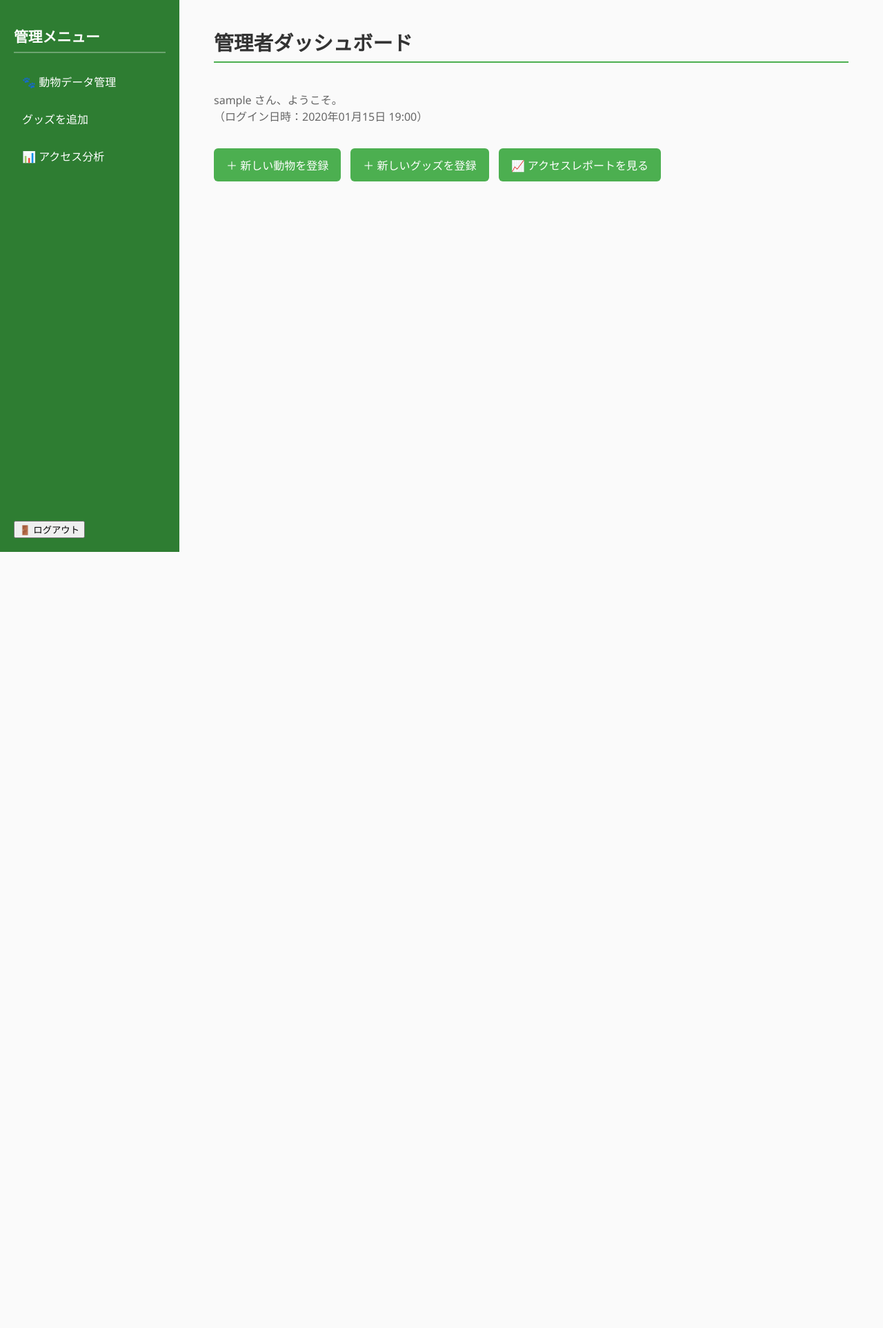
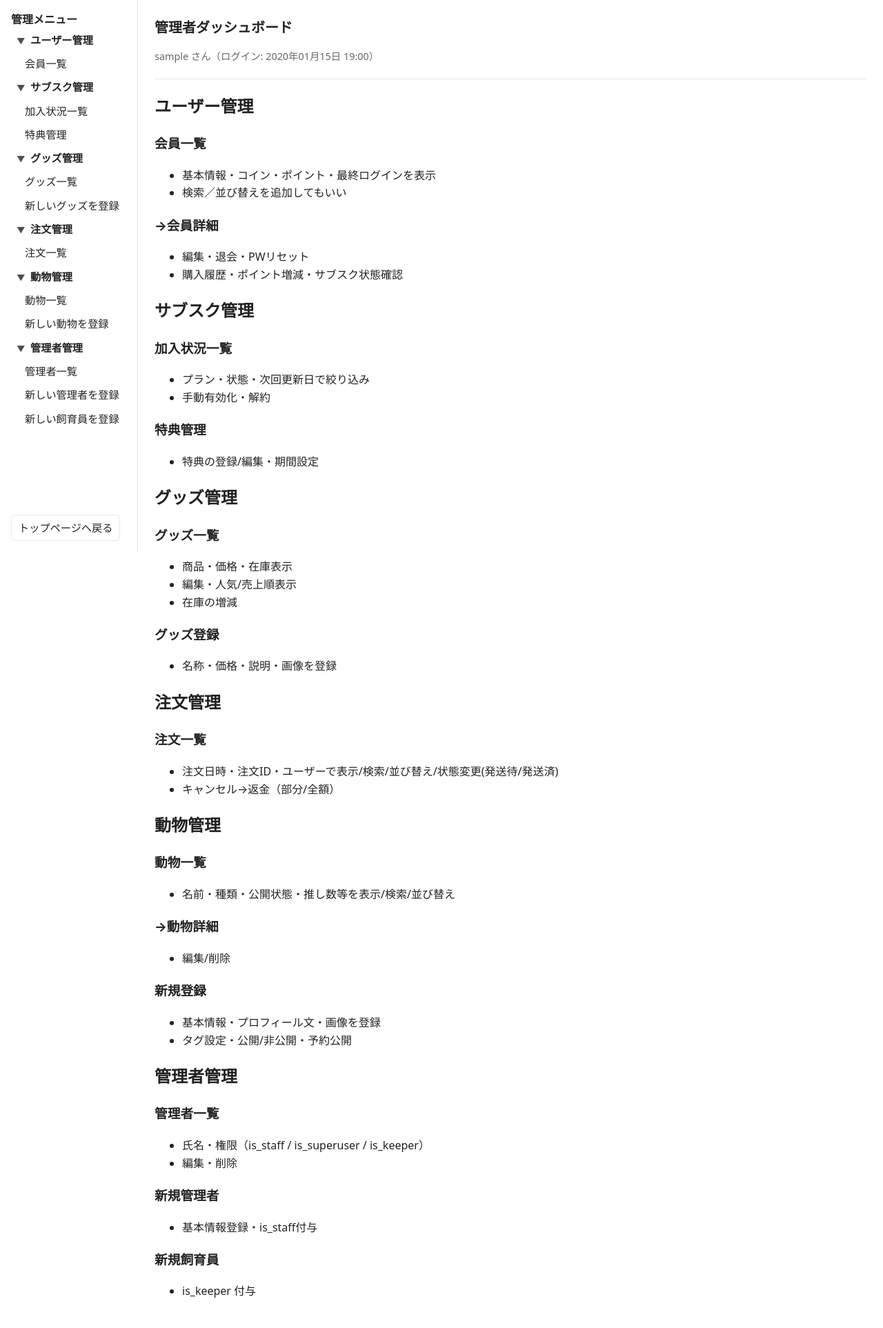
Before and after one commit to muratter93/oshiapp, a Django app: page /dashboard/ in a window 1280 px wide. Shown: the whole page at 69% size. Before the commit the page ends 800 px from the top, so only its background shows below. Run offline with Django 5.2, Linux system fonts and the light colour scheme; a user stored in the database is signed in; tables that the repository leaves empty hold one stand-in row (values such as "Sample post").

Commit message:
管理者ページの更新(ムラタ)

```diff
--- a/dashboard/templates/dashboard/dashboard.html
+++ b/dashboard/templates/dashboard/dashboard.html
@@ -1,164 +1,137 @@
+{% extends "dashboard/dashboard_base.html" %}
+
+{% block title %}管理者ダッシュボード{% endblock %}
+{% block content_title %}管理者ダッシュボード{% endblock %}
+{% block content_meta %}
+<p class="subtle">{{ user.username }} さん（ログイン: {{ user.last_login|date:"Y年m月d日 H:i" }}）</p>
+{% endblock %}
+
 {% block content %}
-<style>
-  /* 全体レイアウト */
-  .dashboard-layout {
-    display: flex;
-    min-height: 100vh; /* ← ページ全体の高さを確保 */
-    font-family: "Segoe UI", "Helvetica Neue", sans-serif;
-    margin: 0;          /* ← 外側の余白を削除 */
-    padding: 0;         /* ← 内側の余白も削除 */
-  }
 
-  /* サイドバー */
-  .dashboard-sidebar {
-    width: 220px;
-    background: #2e7d32;
-    color: #fff;
-    padding: 20px;
-    display: flex;
-    flex-direction: column;
-    justify-content: space-between;
-  }
-
-  .sidebar-header h2 {
-    font-size: 1.3rem;
-    margin-bottom: 1.2rem;
-    border-bottom: 2px solid rgba(255,255,255,0.3);
-    padding-bottom: 8px;
-  }
-
-  .sidebar-menu {
-    list-style: none;
-    padding: 0;
-    margin: 0;
-  }
-
-  .sidebar-menu li {
-    margin-bottom: 10px;
-  }
-
-  .sidebar-menu a {
-    color: #fff;
-    text-decoration: none;
-    display: block;
-    padding: 10px 12px;
-    border-radius: 6px;
-    transition: background-color 0.2s;
-  }
-
-  .sidebar-menu a:hover {
-    background-color: rgba(255,255,255,0.15);
-  }
-
-  .sidebar-footer {
-    margin-top: auto;
-  }
-
-  .sidebar-footer a {
-    color: #ffdddd;
-    text-decoration: none;
-    font-size: 0.9rem;
-  }
-
-  .sidebar-footer a:hover {
-    text-decoration: underline;
-  }
-
-  /* メイン部分 */
-  .dashboard-main {
-    flex: 1;
-    background-color: #fafafa;
-    padding: 40px 50px;
-    display: flex;
-    flex-direction: column;
-    justify-content: flex-start; /* ← 上寄せ */
-  }
-
-  .dashboard-header {
-    border-bottom: 2px solid #4caf50;
-    margin-bottom: 25px;
-    padding-bottom: 8px;
-  }
-
-  .dashboard-header h1 {
-    font-size: 1.8rem;
-    color: #333;
-    margin: 0;
-  }
-
-  .dashboard-user {
-    color: #666;
-    margin-bottom: 25px;
-  }
-
-  .dashboard-content {
-    flex-grow: 1; /* ← 内容が少ないときも伸びる */
-  }
-
-  .dashboard-content a {
-    display: inline-block;
-    background-color: #4caf50;
-    color: #fff;
-    padding: 12px 18px;
-    border-radius: 6px;
-    text-decoration: none;
-    margin: 10px 10px 10px 0;
-    transition: background-color 0.2s, transform 0.1s;
-  }
-
-  .dashboard-content a:hover {
-    background-color: #43a047;
-    transform: translateY(-1px);
-  }
-
-  /* スクロールバーを隠す微調整 */
-  html, body {
-    height: 100%;
-    margin: 0;
-    padding: 0;
-    overflow-x: hidden;
-  }
-</style>
-
-<div class="dashboard-layout">
-  <!-- 左サイドバー -->
-  <aside class="dashboard-sidebar">
-    <div>
-      <div class="sidebar-header">
-        <h2>管理メニュー</h2>
-      </div>
-      <ul class="sidebar-menu">
-        <li><a href="#">🐾 動物データ管理</a></li>
-        <li><a href="{% url 'goods:goods_admin_add' %}" class="btn btn-primary">グッズを追加</a></li>
-        <li><a href="#">📊 アクセス分析</a></li>
+<!-- ユーザー管理 -->
+<section id="users">
+  <h2>ユーザー管理</h2>
+  <div class="grid">
+    <div class="card">
+      <h3>会員一覧</h3>
+      <ul>
+        <li>基本情報・コイン・ポイント・最終ログインを表示</li>
+        <li>検索／並び替えを追加してもいい</li>
       </ul>
     </div>
+    <div class="card">
+      <h3>→会員詳細</h3>
+      <ul>
+        <li>編集・退会・PWリセット</li>
+        <li>購入履歴・ポイント増減・サブスク状態確認</li>
+      </ul>
+    </div>
+  </div>
+</section>
 
-<div class="sidebar-footer">
-  <form action="{% url 'dashboard_logout' %}" method="post" style="display:inline;">
-    {% csrf_token %}
-    <button type="submit" class="logout-button">🚪 ログアウト</button>
-  </form>
-</div>
+<!-- サブスク管理 -->
+<section id="subs">
+  <h2>サブスク管理</h2>
+  <div class="grid">
+    <div class="card">
+      <h3>加入状況一覧</h3>
+      <ul>
+        <li>プラン・状態・次回更新日で絞り込み</li>
+        <li>手動有効化・解約</li>
+      </ul>
+    </div>
+    <div class="card">
+      <h3>特典管理</h3>
+      <ul>
+        <li>特典の登録/編集・期間設定</li>
+      </ul>
+    </div>
+  </div>
+</section>
 
-  </aside>
+<!-- グッズ管理 -->
+<section id="goods">
+  <h2>グッズ管理</h2>
+  <div class="grid">
+    <div class="card">
+      <h3>グッズ一覧</h3>
+      <ul>
+        <li>商品・価格・在庫表示</li>
+        <li>編集・人気/売上順表示</li>
+        <li>在庫の増減</li>
+      </ul>
+    </div>
+    <div class="card">
+      <h3>グッズ登録</h3>
+      <ul>
+        <li>名称・価格・説明・画像を登録</li>
+      </ul>
+    </div>
+  </div>
+</section>
 
-  <!-- 右メイン -->
-  <main class="dashboard-main">
-    <div class="dashboard-header">
-      <h1>管理者ダッシュボード</h1>
+<!-- 注文管理 -->
+<section id="orders">
+  <h2>注文管理</h2>
+  <div class="card">
+    <h3>注文一覧</h3>
+    <ul>
+      <li>注文日時・注文ID・ユーザーで表示/検索/並び替え/状態変更(発送待/発送済)</li>
+      <li>キャンセル→返金（部分/全額）</li>
+    </ul>
+  </div>
+</section>
+
+<!-- 動物管理 -->
+<section id="animals">
+  <h2>動物管理</h2>
+  <div class="grid">
+    <div class="card">
+      <h3>動物一覧</h3>
+      <ul>
+        <li>名前・種類・公開状態・推し数等を表示/検索/並び替え</li>
+      </ul>
     </div>
+        <div class="card">
+      <h3>→動物詳細</h3>
+      <ul>
+        <li>編集/削除</li>
+      </ul>
+    </div>
+    <div class="card">
+      <h3>新規登録</h3>
+      <ul>
+        <li>基本情報・プロフィール文・画像を登録</li>
+        <li>タグ設定・公開/非公開・予約公開</li>
+      </ul>
+    </div>
+  </div>
+</section>
 
-    <p class="dashboard-user">
-      {{ user.username }} さん、ようこそ。
-      <br>（ログイン日時：{{ user.last_login|date:"Y年m月d日 H:i" }}）
-    </p>
+<!-- 管理者管理 -->
+<section id="admins">
+  <h2>管理者管理</h2>
+  <div class="grid">
+    <div class="card">
+      <h3>管理者一覧</h3>
+      <ul>
+        <li>氏名・権限（is_staff / is_superuser / is_keeper）</li>
+        <li>編集・削除</li>
+      </ul>
+    </div>
+    <div class="card">
+      <h3>新規管理者</h3>
+      <ul>
+        <li>基本情報登録・is_staff付与</li>
+      </ul>
+    </div>
+    <div class="card">
+      <h3>新規飼育員</h3>
+      <ul>
+        <li>is_keeper 付与</li>
+      </ul>
+    </div>
+  </div>
+</section>
 
-    <div class="dashboard-content">
-      <a href="#">＋ 新しい動物を登録</a>
-      <a href="#">＋ 新しいグッズを登録</a>
-      <a href="#">📈 アクセスレポートを見る</a>
-    </div>
-  </main>
-</div>
 {% endblock %}
--- /dev/null
+++ b/dashboard/templates/dashboard/dashboard_base.html
@@ -0,0 +1,86 @@
+{% load static %}
+<!DOCTYPE html>
+<html lang="ja">
+<head>
+  <meta charset="utf-8" />
+  <meta name="viewport" content="width=device-width, initial-scale=1" />
+  <title>{% block title %}管理画面{% endblock %}</title>
+
+  <link rel="stylesheet" href="{% static 'css/dashboard.css' %}">
+
+
+  {% block extra_css %}{% endblock %}
+  {% block extra_head %}{% endblock %}
+</head>
+<body>
+  <div class="layout">
+<!-- 左メニュー -->
+<aside class="sidebar">
+<div>
+<h2>{% block sidebar_title %}管理メニュー{% endblock %}</h2>
+<ul class="nav">
+  {% block sidebar %}
+  <li class="menu-section"><span class="menu-icon">▶</span> ユーザー管理</li>
+  <ul class="menu-items">
+    <li><a href="#">会員一覧</a></li>
+  </ul>
+
+  <li class="menu-section"><span class="menu-icon">▶</span> サブスク管理</li>
+  <ul class="menu-items">
+    <li><a href="#">加入状況一覧</a></li>
+    <li><a href="#">特典管理</a></li>
+  </ul>
+
+  <li class="menu-section"><span class="menu-icon">▶</span> グッズ管理</li>
+  <ul class="menu-items">
+    <li><a href="#">グッズ一覧</a></li>
+    <li><a href="{% url 'goods:goods_admin_add' %}">新しいグッズを登録</a></li>
+  </ul>
+
+  <li class="menu-section"><span class="menu-icon">▶</span> 注文管理</li>
+  <ul class="menu-items">
+    <li><a href="#">注文一覧</a></li>
+  </ul>
+
+  <li class="menu-section"><span class="menu-icon">▶</span> 動物管理</li>
+  <ul class="menu-items">
+    <li><a href="#">動物一覧</a></li>
+    <li><a href="#">新しい動物を登録</a></li>
+  </ul>
+
+    <li class="menu-section"><span class="menu-icon">▶</span> 管理者管理</li>
+  <ul class="menu-items">
+    <li><a href="#">管理者一覧</a></li>
+    <li><a href="#">新しい管理者を登録</a></li>
+    <li><a href="#">新しい飼育員を登録</a></li>
+  </ul>
+
+  {% endblock %}
+</ul>
+      </div>
+
+        <div class="sidebar-footer">
+        {% block sidebar_footer %}
+        <a href="{% url 'main:index' %}" class="btn">トップページへ戻る</a>
+        {% endblock %}
+</div>
+    </aside>
+
+    <!-- 右側メイン領域 -->
+    <main class="main">
+      <header class="header">
+        <h1>{% block content_title %}ダッシュボード{% endblock %}</h1>
+        {% block content_meta %}{% endblock %}
+      </header>
+
+      <section class="container">
+        {% block content %}{% endblock %}
+      </section>
+    </main>
+  </div>
+
+  {% block extra_js %}{% endblock %}
+</body>
+<script src="{% static 'js/dashboard.js' %}"></script>
+
+</html>
--- a/dashboard/templates/dashboard/dashboard_login.html
+++ b/dashboard/templates/dashboard/dashboard_login.html
@@ -2,10 +2,10 @@
 <html lang="ja">
 <head>
   <meta charset="UTF-8">
-  <title>管理者ログイン</title>
+  <title>管理者ページログイン</title>
 </head>
 <body>
-  <h1>管理者ログイン</h1>
+  <h1>管理者ページログイン</h1>
 
   {% if form.errors %}
     <p style="color:red;">ユーザー名またはパスワードが違います。</p>
--- a/dashboard/urls.py
+++ b/dashboard/urls.py
@@ -11,9 +11,12 @@ urlpatterns = [
         # redirect_authenticated_user=True
     ), name='dashboard_login'),
 
-path('logout/', auth_views.LogoutView.as_view(
-    next_page=reverse_lazy('main:index')  # ← mainアプリのトップページへ！
-), name='dashboard_logout'),
+    path('dashboard_error/', views.access_denied, name='dashboard_error'),
+
+
+    path('logout/', auth_views.LogoutView.as_view(
+        next_page=reverse_lazy('main:index')  # ← mainアプリのトップページへ！
+    ), name='dashboard_logout'),
 
     path('', views.admin_dashboard, name='dashboard'),
 ]
--- a/dashboard/views.py
+++ b/dashboard/views.py
@@ -1,24 +1,36 @@
 # dashboard/views.py
-from django.contrib.auth.decorators import user_passes_test
-from django.shortcuts import render
+from functools import wraps
+from typing import Callable
 from django.contrib.auth.views import LoginView
-from django.urls import reverse_lazy
+from django.shortcuts import render, redirect
+from django.urls import reverse, reverse_lazy
+from django.http import HttpRequest, HttpResponse
 
-# 独自: staff だけ通す（未ログインや staff 以外は /dashboard/login/ へ）
-staff_required = user_passes_test(
-    lambda u: u.is_authenticated and u.is_staff,
-    login_url='dashboard_login'
-)
+def staff_required(view_func: Callable) -> Callable:
+    @wraps(view_func)
+    def _wrapped(request: HttpRequest, *args, **kwargs) -> HttpResponse:
+        user = request.user
+        if not user.is_authenticated:
+            login_url = f"{reverse('dashboard_login')}?next={request.get_full_path()}"
+            return redirect(login_url)
+        if not user.is_staff:
+            return redirect('dashboard_error')
+        return view_func(request, *args, **kwargs)
+    return _wrapped
 
 # 管理者ダッシュボード
 @staff_required
-def admin_dashboard(request):
+def admin_dashboard(request: HttpRequest) -> HttpResponse:
     return render(request, "dashboard/dashboard.html")
 
-# 管理者ログインページ
+# アクセス拒否（権限不足）
+def access_denied(request: HttpRequest) -> HttpResponse:
+    return render(request, "dashboard/dashboard_error.html")
+
+# 管理者ログイン
 class DashboardLoginView(LoginView):
-    template_name = 'dashboard/dashboard_login.html'
-    redirect_authenticated_user = True  # 既にログイン済みならダッシュボードへ
+    template_name = "dashboard/dashboard_login.html"
+    redirect_authenticated_user = True
 
-    def get_success_url(self):
-        return reverse_lazy('dashboard')
+    def get_success_url(self) -> str:
+        return self.get_redirect_url() or reverse_lazy("dashboard")
--- a/main/templates/main/index.html
+++ b/main/templates/main/index.html
@@ -36,7 +36,9 @@
           <div class="card-actions">
             <span class="oshii-badge">推しP：<span class="point">{{ a.total_point }}</span></span>
             <a class="intro-btn" href="/animals/{{ a.animal_id }}/">紹介</a>
-            <button class="push-btn" data-id="{{ a.animal_id }}">推し❤</button>
+            {% if request.user.is_authenticated %}
+              <button class="push-btn" data-id="{{ a.animal_id }}">推し❤</button>
+            {% endif %}
           </div>
         </article>
       {% endfor %}
--- /dev/null
+++ b/static/css/dashboard.css
@@ -0,0 +1,106 @@
+:root { --sidebar-width: 200px; }
+
+* { box-sizing: border-box; }
+html, body { height: 100%; margin: 0; padding: 0; }
+body {
+  font-family: system-ui, -apple-system, "Segoe UI", Roboto, "Helvetica Neue", Arial, "Noto Sans JP", sans-serif;
+  line-height: 1.6; color: #222; background: #fff;
+}
+
+/* レイアウト */
+.layout { display: flex; min-height: 100vh; }
+.sidebar {
+  position: fixed;
+  font-size: 0.95rem; /* ← ここを追加。全体を1割小さく */
+  top: 0;
+  left: 0;
+  height: 100vh;             /* 全高固定 */
+  width: var(--sidebar-width);
+  padding: 16px;
+  border-right: 1px solid #e5e7eb;
+  display: flex;
+  flex-direction: column;
+  gap: 8px;
+  background: #fff;          /* 背景を明示して重なり防止 */
+  overflow-y: auto;          /* メニューが長い時にスクロール可能 */
+  z-index: 1000;             /* 他要素より上 */
+}
+.sidebar h2 { font-size: 1rem; margin: 0; }
+.nav { list-style: none; margin: 0; padding: 0; }
+.nav li { margin: 0; }
+
+/* メニューリンク（内容側） */
+.nav a {
+  display: block;
+  padding: 4px 8px;               /* ← 上下幅を狭く */
+  border-radius: 6px;
+  text-decoration: none;
+  color: inherit;
+  transition: color .15s ease, background-color .15s ease;
+}
+.nav a:hover {
+  color: #2563eb;                 /* ← ホバーで青（Tailwindのblue-600相当） */
+  background: #f9fafb;     /* ← グレー背景はやめてテキストだけ青に */
+}
+.nav a[aria-current="page"] {
+  font-weight: 600;
+  outline: 1px solid #e5e7eb;
+}
+
+/* フッター */
+.sidebar-footer { margin-top: auto; }
+.sidebar-footer form { display: inline; }
+
+/* メイン領域 */
+.main {
+  margin-left: var(--sidebar-width);
+  flex: 1;
+  padding: 24px;
+}.header { margin-bottom: 12px; padding-bottom: 6px; border-bottom: 1px solid #e5e7eb; }
+.header h1 { font-size: 1.25rem; margin: 0; }
+.subtle { color: #666; font-size: 0.9rem; }
+.container { max-width: 960px; }
+
+/* ボタン（シンプル） */
+.btn {
+  display: inline-block;
+  padding: 6px 10px;              /* ← 少し細め */
+  border: 1px solid #e5e7eb;
+  border-radius: 6px;
+  text-decoration: none;
+  color: inherit;
+  transition: background-color .15s ease;
+}
+.btn:hover { background: #f9fafb; }
+
+/* セクション見出し（トグル） */
+.menu-section {
+  font-weight: 600;
+  cursor: pointer;
+  padding: 4px 8px;               /* ← 見出しも縦を詰める */
+  border-radius: 6px;
+  transition: background .15s ease;
+  user-select: none;
+}
+.menu-section:hover { background: #f3f4f6; }
+
+/* 見出しアイコン（▶/▼だけ小さく） */
+.menu-icon {
+  font-size: 0.8em;
+  opacity: 0.8;
+  margin-right: 4px;
+  display: inline-block;
+  width: 1em;
+  text-align: center;
+}
+
+/* 子メニュー（初期はJSでopenにする想定） */
+.menu-items {
+  display: none;
+  list-style: none;
+  padding-left: 12px;
+  margin: 2px 0;                  /* ← 上下幅をさらに狭く */
+}
+
+/* 子メニュー内リンクの間隔も気持ち詰める */
+.menu-items > li + li { margin-top: 2px; }
--- /dev/null
+++ b/static/js/dashboard.js
@@ -0,0 +1,22 @@
+document.addEventListener("DOMContentLoaded", () => {
+  document.querySelectorAll(".menu-section").forEach((section) => {
+    const icon = section.querySelector(".menu-icon");
+    const next = section.nextElementSibling;
+
+    // 初期状態：オープン
+    let isOpen = true;
+    if (next && next.classList.contains("menu-items")) {
+      next.style.display = "block"; // ← 最初から開く
+    }
+    if (icon) icon.textContent = "▼"; // ← アイコンも▼にしておく
+
+    // クリックで開閉切り替え
+    section.addEventListener("click", () => {
+      if (!next || !next.classList.contains("menu-items")) return;
+
+      isOpen = !isOpen;
+      next.style.display = isOpen ? "block" : "none";
+      if (icon) icon.textContent = isOpen ? "▼" : "▶";
+    });
+  });
+});
```
Also changed, not shown: dashboard/templates/dashboard/dashboard_error.html (added, +17 -0 lines), main/views.py (+2 -8 lines).
